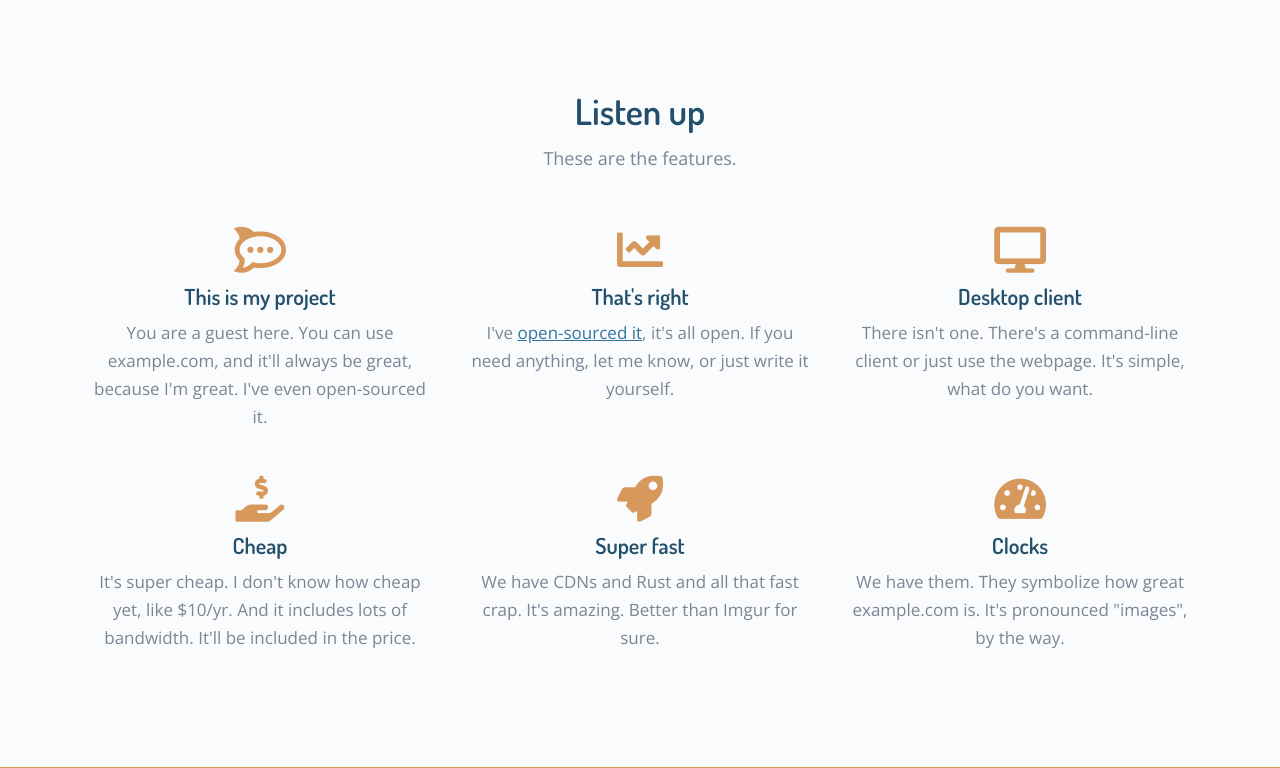
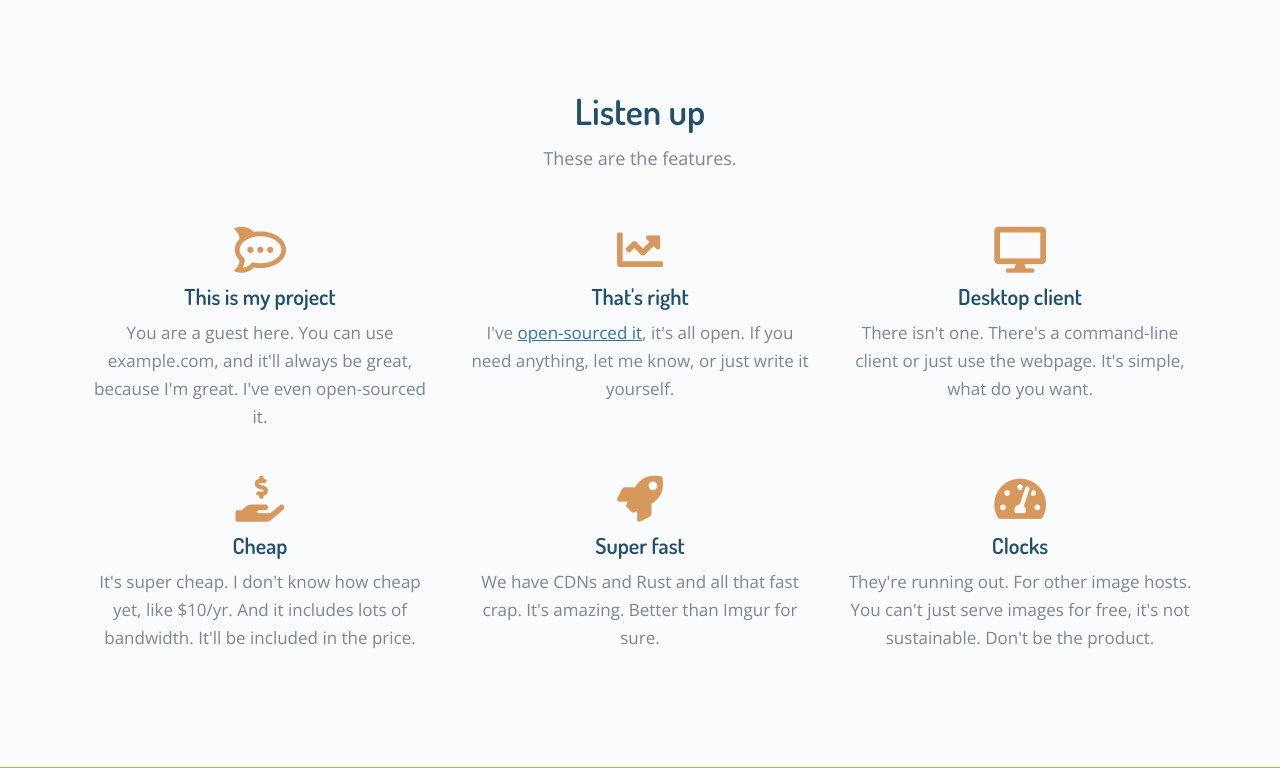
Before and after one commit to skorokithakis/imgz, a Django app: page / in a window 1280 px wide. Shown: the part 661-1429 px from the top of the page. Run offline with Django 3.2, Linux system fonts and the light colour scheme; parts of the project's set-up code (start-up, migrations or seed data) failed here and were passed over; some libraries are stand-ins or nearby versions.

Commit message:
Copy changes

```diff
--- a/templates/index.html
+++ b/templates/index.html
@@ -194,8 +194,8 @@
                         <h4>Clocks</h4>
 
                         <p>
-                        We have them. They symbolize how great {{ request.site.name }} is. It's pronounced "images", by
-                        the way.
+                        They're running out. For other image hosts. You can't just serve images for free, it's not
+                        sustainable. Don't be the product.
                         </p>
 
                     </div>
```
